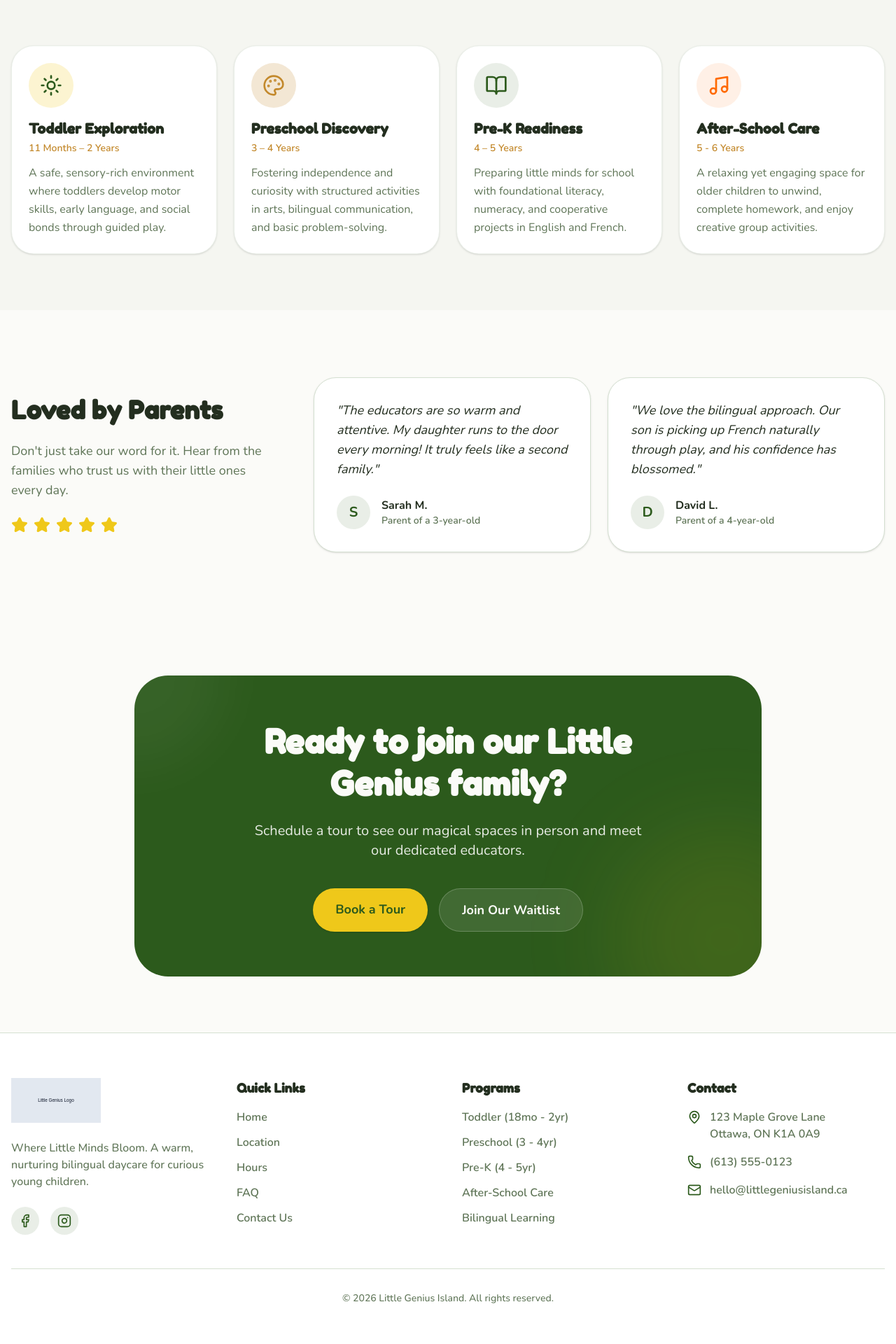
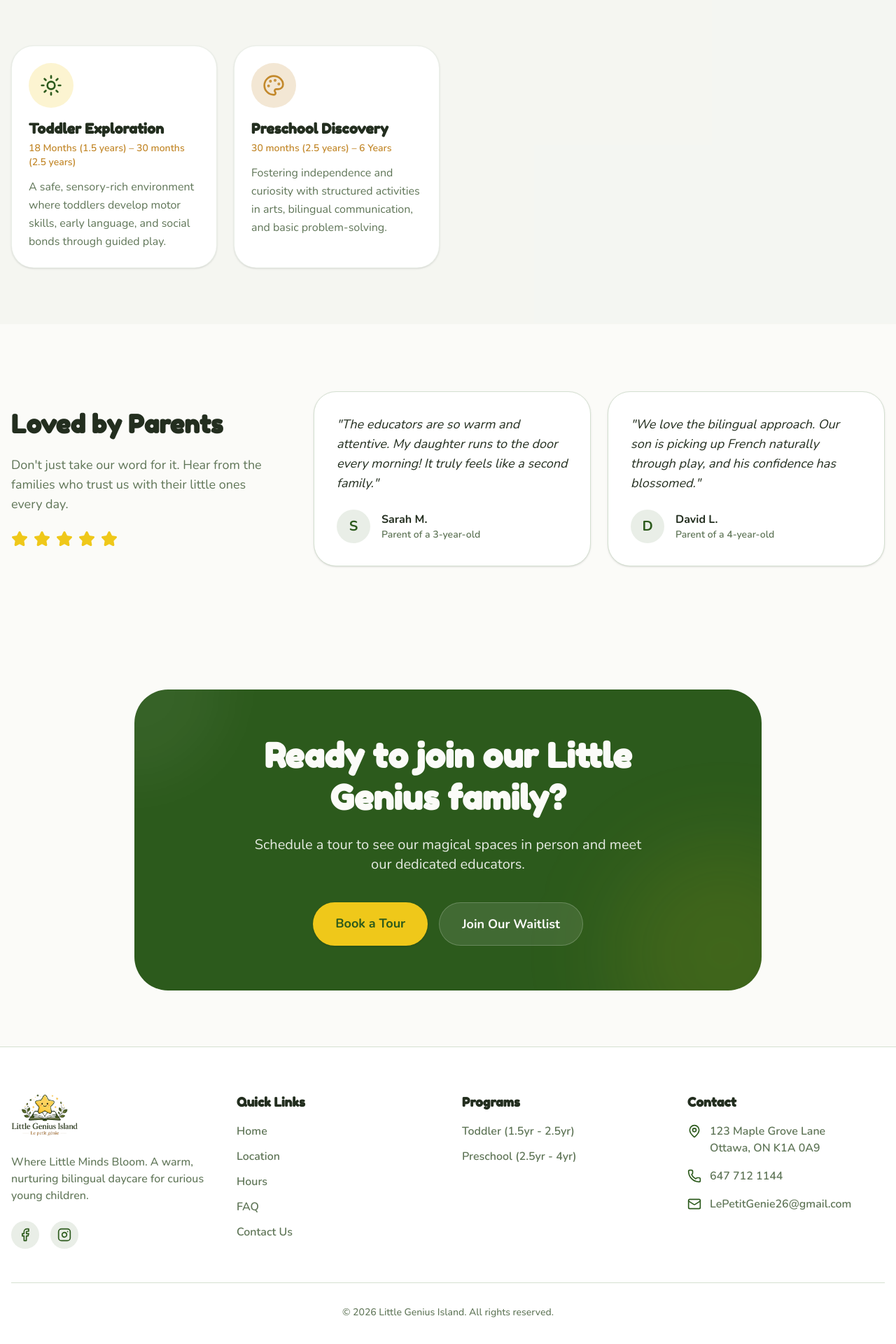
Before and after one commit to alitcs/little-genius, a React (Vite) app in the folder artifacts/daycare-site/: page / in a window 1280 px wide. Shown: the part 1318-3238 px from the top of the page at 70% size. Built offline with nearby package versions, Linux system fonts and the light colour scheme.

Commit message:
fixed ig/fb links and age groups

```diff
--- a/artifacts/daycare-site/src/components/Footer.tsx
+++ b/artifacts/daycare-site/src/components/Footer.tsx
@@ -1,6 +1,6 @@
 import { Link } from "wouter";
 import { Facebook, Instagram, Mail, MapPin, Phone } from "lucide-react";
-import logoTransparent from "@assets/IMG_0974_1782260792644.svg";
+import logoTransparent from "@assets/joe.png";
 
 export default function Footer() {
   return (
@@ -20,10 +20,10 @@
               Where Little Minds Bloom. A warm, nurturing bilingual daycare for curious young children.
             </p>
             <div className="flex gap-4 mt-2">
-              <a href="#" className="w-10 h-10 rounded-full bg-primary/10 text-primary flex items-center justify-center hover:bg-primary hover:text-white transition-colors">
+              <a href="https://www.facebook.com/share/1BF6qM1poT/?mibextid=wwXIfr" className="w-10 h-10 rounded-full bg-primary/10 text-primary flex items-center justify-center hover:bg-primary hover:text-white transition-colors">
                 <Facebook size={20} />
               </a>
-              <a href="#" className="w-10 h-10 rounded-full bg-primary/10 text-primary flex items-center justify-center hover:bg-primary hover:text-white transition-colors">
+              <a href="https://www.instagram.com/lepetitgenie26?igsh=MWd5bTVxYW1zbHk5dw%3D%3D&utm_source=qr" className="w-10 h-10 rounded-full bg-primary/10 text-primary flex items-center justify-center hover:bg-primary hover:text-white transition-colors">
                 <Instagram size={20} />
               </a>
             </div>
@@ -43,11 +43,8 @@
           <div>
             <h3 className="font-serif text-lg font-bold mb-4 text-foreground">Programs</h3>
             <ul className="flex flex-col gap-3 font-semibold text-muted-foreground">
-              <li>Toddler (18mo - 2yr)</li>
-              <li>Preschool (3 - 4yr)</li>
-              <li>Pre-K (4 - 5yr)</li>
-              <li>After-School Care</li>
-              <li>Bilingual Learning</li>
+              <li>Toddler (1.5yr - 2.5yr)</li>
+              <li>Preschool (2.5yr - 4yr)</li>
             </ul>
           </div>
 
@@ -60,11 +57,11 @@
               </li>
               <li className="flex items-center gap-3">
                 <Phone className="text-primary shrink-0" size={20} />
-                <span>(613) 555-0123</span>
+                <span>647 712 1144</span>
               </li>
               <li className="flex items-center gap-3">
                 <Mail className="text-primary shrink-0" size={20} />
-                <span>hello@littlegeniusisland.ca</span>
+                <span>LePetitGenie26@gmail.com</span>
               </li>
             </ul>
           </div>
--- a/artifacts/daycare-site/src/pages/ContactPage.tsx
+++ b/artifacts/daycare-site/src/pages/ContactPage.tsx
@@ -40,7 +40,7 @@
                 </div>
                 <div>
                   <p className="text-sm font-bold text-muted-foreground">Email Us</p>
-                  <p className="text-xl font-bold text-foreground">hello@littlegeniusisland.ca</p>
+                  <p className="text-xl font-bold text-foreground">LePetitGenie26@gmail.com</p>
                 </div>
               </div>
 
--- a/artifacts/daycare-site/src/pages/HomePage.tsx
+++ b/artifacts/daycare-site/src/pages/HomePage.tsx
@@ -6,19 +6,19 @@
   const programs = [
     {
       title: "Toddler Exploration",
-      ageGroup: "11 Months – 2 Years",
+      ageGroup: "18 Months (1.5 years) – 30 months (2.5 years)",
       description: "A safe, sensory-rich environment where toddlers develop motor skills, early language, and social bonds through guided play.",
       icon: Sun,
       color: "bg-secondary/20 text-secondary-foreground"
     },
     {
       title: "Preschool Discovery",
-      ageGroup: "3 – 4 Years",
+      ageGroup: "30 months (2.5 years) – 6 Years",
       description: "Fostering independence and curiosity with structured activities in arts, bilingual communication, and basic problem-solving.",
       icon: Palette,
       color: "bg-accent/20 text-accent"
     },
-    {
+    /*{
       title: "Pre-K Readiness",
       ageGroup: "4 – 5 Years",
       description: "Preparing little minds for school with foundational literacy, numeracy, and cooperative projects in English and French.",
@@ -31,7 +31,7 @@
       description: "A relaxing yet engaging space for older children to unwind, complete homework, and enjoy creative group activities.",
       icon: Music,
       color: "bg-orange-500/10 text-orange-500"
-    }
+  }*/
   ];
 
   const testimonials = [
```
